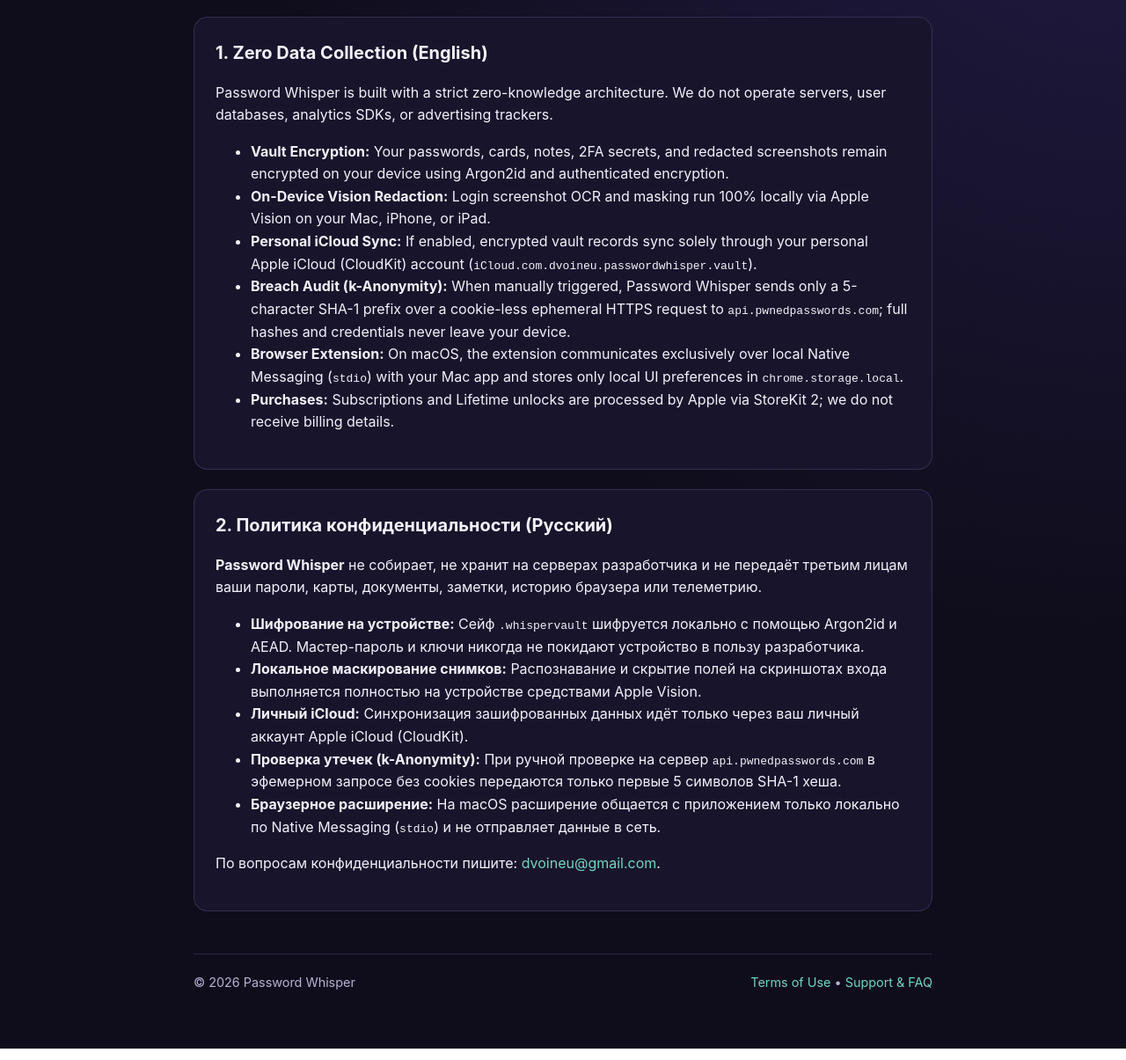
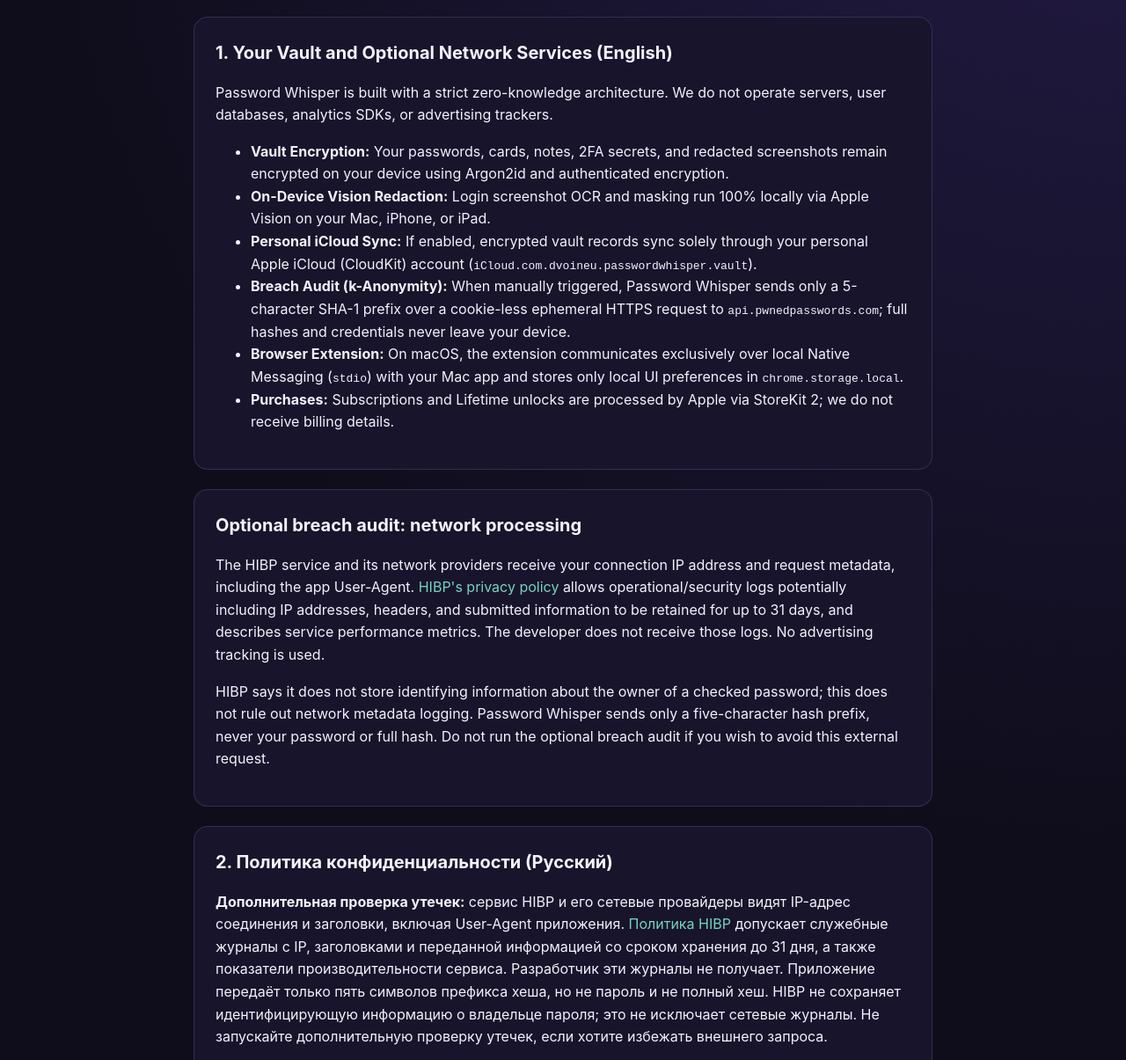
Before and after one commit to dvoineu/password-whisper-site, a plain HTML site: page privacy/index.html in a window 1280 px wide. Shown: the part 288-1493 px from the top of the page at 88% size. Drawn offline with Linux system fonts and the light colour scheme.

Commit message:
docs(privacy): disclose HIBP operational logging

```diff
--- a/privacy/index.html
+++ b/privacy/index.html
@@ -28,7 +28,7 @@
       </section>
 
       <section class="section">
-        <h2>1. Zero Data Collection (English)</h2>
+        <h2>1. Your Vault and Optional Network Services (English)</h2>
         <p>Password Whisper is built with a strict zero-knowledge architecture. We do not operate servers, user databases, analytics SDKs, or advertising trackers.</p>
         <ul>
           <li><strong>Vault Encryption:</strong> Your passwords, cards, notes, 2FA secrets, and redacted screenshots remain encrypted on your device using Argon2id and authenticated encryption.</li>
@@ -40,8 +40,15 @@
         </ul>
       </section>
 
+      <section class="section">
+        <h2>Optional breach audit: network processing</h2>
+        <p>The HIBP service and its network providers receive your connection IP address and request metadata, including the app User-Agent. <a href="https://haveibeenpwned.com/privacy/">HIBP's privacy policy</a> allows operational/security logs potentially including IP addresses, headers, and submitted information to be retained for up to 31 days, and describes service performance metrics. The developer does not receive those logs. No advertising tracking is used.</p>
+        <p>HIBP says it does not store identifying information about the owner of a checked password; this does not rule out network metadata logging. Password Whisper sends only a five-character hash prefix, never your password or full hash. Do not run the optional breach audit if you wish to avoid this external request.</p>
+      </section>
+
       <section class="section" lang="ru">
         <h2>2. Политика конфиденциальности (Русский)</h2>
+        <p><strong>Дополнительная проверка утечек:</strong> сервис HIBP и его сетевые провайдеры видят IP-адрес соединения и заголовки, включая User-Agent приложения. <a href="https://haveibeenpwned.com/privacy/">Политика HIBP</a> допускает служебные журналы с IP, заголовками и переданной информацией со сроком хранения до 31 дня, а также показатели производительности сервиса. Разработчик эти журналы не получает. Приложение передаёт только пять символов префикса хеша, но не пароль и не полный хеш. HIBP не сохраняет идентифицирующую информацию о владельце пароля; это не исключает сетевые журналы. Не запускайте дополнительную проверку утечек, если хотите избежать внешнего запроса.</p>
         <p><strong>Password Whisper</strong> не собирает, не хранит на серверах разработчика и не передаёт третьим лицам ваши пароли, карты, документы, заметки, историю браузера или телеметрию.</p>
         <ul>
           <li><strong>Шифрование на устройстве:</strong> Сейф <code>.whispervault</code> шифруется локально с помощью Argon2id и AEAD. Мастер-пароль и ключи никогда не покидают устройство в пользу разработчика.</li>
@@ -50,7 +57,7 @@
           <li><strong>Проверка утечек (k-Anonymity):</strong> При ручной проверке на сервер <code>api.pwnedpasswords.com</code> в эфемерном запросе без cookies передаются только первые 5 символов SHA-1 хеша.</li>
           <li><strong>Браузерное расширение:</strong> На macOS расширение общается с приложением только локально по Native Messaging (<code>stdio</code>) и не отправляет данные в сеть.</li>
         </ul>
-        <p>По вопросам конфиденциальности пишите: <a href="mailto:dvoineu@gmail.com">dvoineu@gmail.com</a>.</p>
+        <p>По вопросам конфиденциальности пишите: <a href="mailto:av.dvoinev@gmail.com">av.dvoinev@gmail.com</a>.</p>
       </section>
     </main>
 
```
